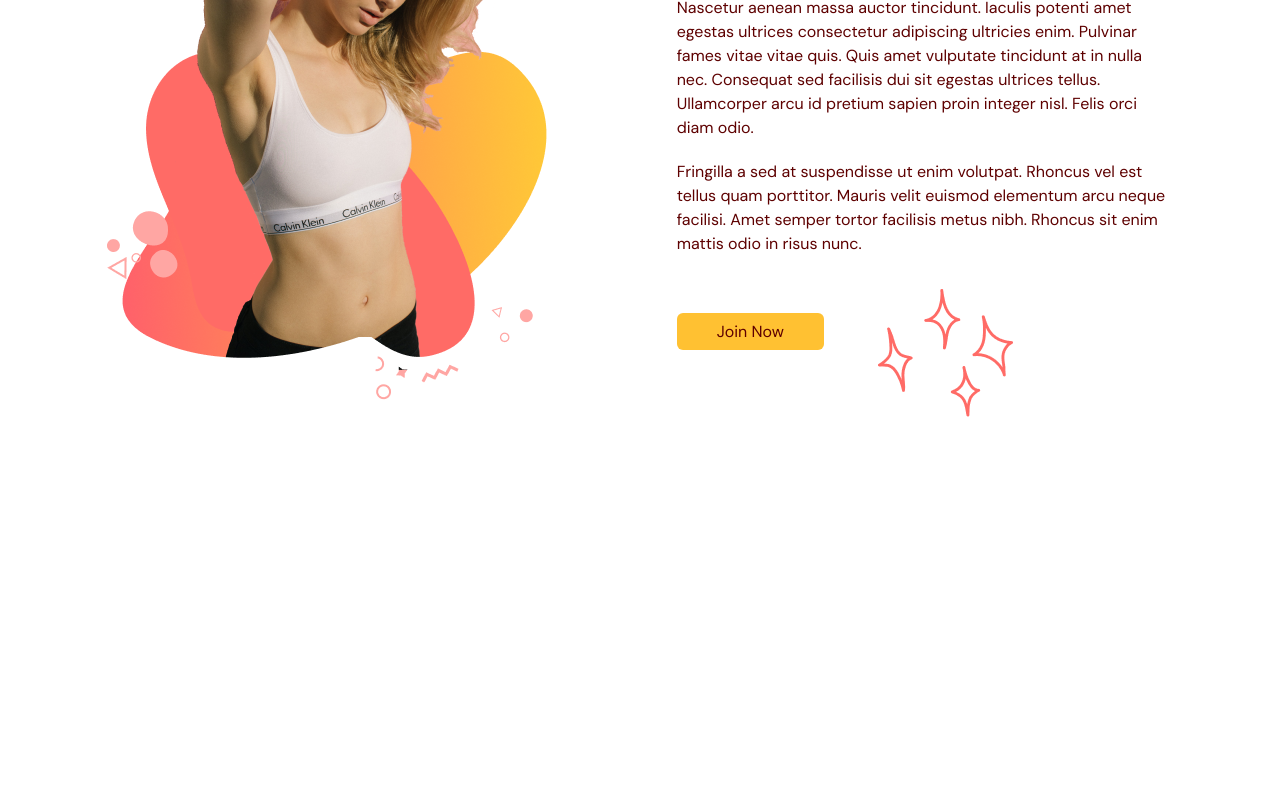
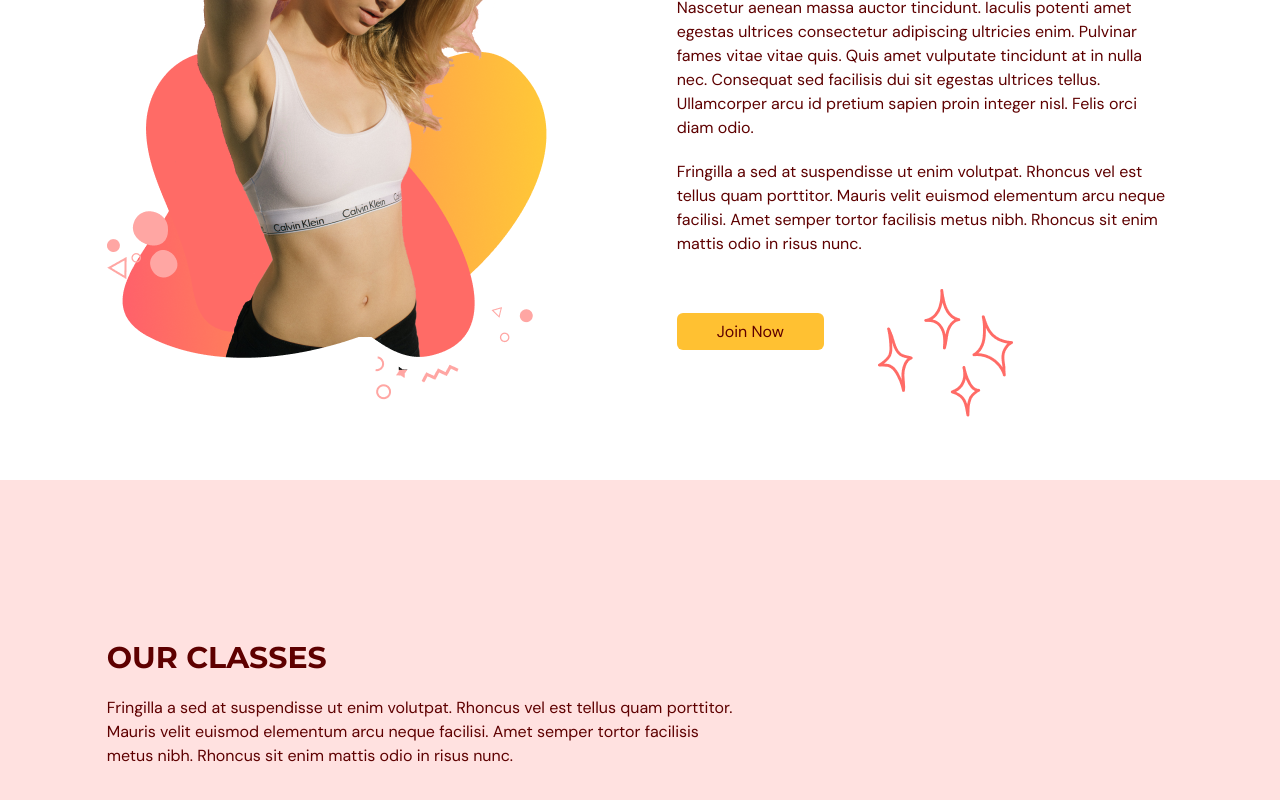
Before and after one commit to AbdelwahabTop/gym-typescript-tailwind, a React (Vite) app: page / in a window 1280 px wide. Shown: the part 1649-2449 px from the top of the page. Before the commit the page ends 2129 px from the top, so only its background shows below. Built offline with nearby package versions, Linux system fonts and the light colour scheme.

Commit message:
OurClasses component

```diff
--- a/src/App.tsx
+++ b/src/App.tsx
@@ -1,6 +1,7 @@
 import Navbar from "@/scenes/navbar";
 import Home from "@/scenes/home";
-import Benefits from "@/scenes/benefits"
+import Benefits from "@/scenes/benefits";
+import OurClasses from "@/scenes/ourClasses";
 import { useEffect, useState } from "react";
 import { SelectedPage } from "@/shared/types";
 
@@ -31,6 +32,7 @@
       />
       <Home setSelectedPage={setSelectedPage} />
       <Benefits setSelectedPage={setSelectedPage} />
+      <OurClasses setSelectedPage={setSelectedPage} />
     </div>
   );
 }
--- /dev/null
+++ b/src/scenes/ourClasses/index.tsx
@@ -0,0 +1,95 @@
+import { SelectedPage, ClassType } from "@/shared/types";
+import image1 from "@/assets/image1.png";
+import image2 from "@/assets/image2.png";
+import image3 from "@/assets/image3.png";
+import image4 from "@/assets/image4.png";
+import image5 from "@/assets/image5.png";
+import image6 from "@/assets/image6.png";
+import { motion } from "framer-motion";
+import HText from "@/shared/HText";
+import Class from "./Class";
+
+const classes: Array<ClassType> = [
+  {
+    name: "Weight Training Classes",
+    description:
+      "Lorem ipsum dolor sit amet, consectetur adipiscing elit, sed do eiusmod tempor incididunt ut labore et dolore magna aliqua. Ut enim ad minim veniam, quis nostrud exercitation ullamco laboris nisi ut aliquip ex ea commodo consequat.",
+    image: image1,
+  },
+  {
+    name: "Yoga Classes",
+    image: image2,
+  },
+  {
+    name: "Ab Core Classes",
+    description:
+      "Lorem ipsum dolor sit amet, consectetur adipiscing elit, sed do eiusmod tempor incididunt ut labore et dolore magna aliqua. Ut enim ad minim veniam, quis nostrud exercitation ullamco laboris nisi ut aliquip ex ea commodo consequat.",
+    image: image3,
+  },
+  {
+    name: "Adventure Classes",
+    description:
+      "Lorem ipsum dolor sit amet, consectetur adipiscing elit, sed do eiusmod tempor incididunt ut labore et dolore magna aliqua. Ut enim ad minim veniam, quis nostrud exercitation ullamco laboris nisi ut aliquip ex ea commodo consequat.",
+    image: image4,
+  },
+  {
+    name: "Fitness Classes",
+    image: image5,
+  },
+  {
+    name: "Training Classes",
+    description:
+      "Lorem ipsum dolor sit amet, consectetur adipiscing elit, sed do eiusmod tempor incididunt ut labore et dolore magna aliqua. Ut enim ad minim veniam, quis nostrud exercitation ullamco laboris nisi ut aliquip ex ea commodo consequat.",
+    image: image6,
+  },
+];
+
+type Props = {
+  setSelectedPage: (value: SelectedPage) => void;
+};
+
+const OurClasses = ({ setSelectedPage }: Props) => {
+  return (
+    <section id="ourclasses" className="w-full bg-primary-100 py-40">
+      <motion.div
+        onViewportEnter={() => setSelectedPage(SelectedPage.OurClasses)}
+      >
+        <motion.div
+          className="mx-auto w-5/6"
+          initial="hidden"
+          whileInView="visible"
+          viewport={{ once: true, amount: 0.5 }}
+          transition={{ duration: 0.5 }}
+          variants={{
+            hidden: { opacity: 0, x: -50 },
+            visible: { opacity: 1, x: 0 },
+          }}
+        >
+          <div className="md:w-3/5">
+            <HText>OUR CLASSES</HText>
+            <p className="py-5">
+              Fringilla a sed at suspendisse ut enim volutpat. Rhoncus vel est
+              tellus quam porttitor. Mauris velit euismod elementum arcu neque
+              facilisi. Amet semper tortor facilisis metus nibh. Rhoncus sit
+              enim mattis odio in risus nunc.
+            </p>
+          </div>
+        </motion.div>
+        <div className="mt-10 h-[353px] w-full overflow-x-auto overflow-y-hidden">
+          <ul className="w-[2800px] whitespace-nowrap">
+            {classes.map((item: ClassType, index) => (
+              <Class
+                key={`${item.name}-${index}`}
+                name={item.name}
+                description={item.description}
+                image={item.image}
+              />
+            ))}
+          </ul>
+        </div>
+      </motion.div>
+    </section>
+  );
+};
+
+export default OurClasses;
```
